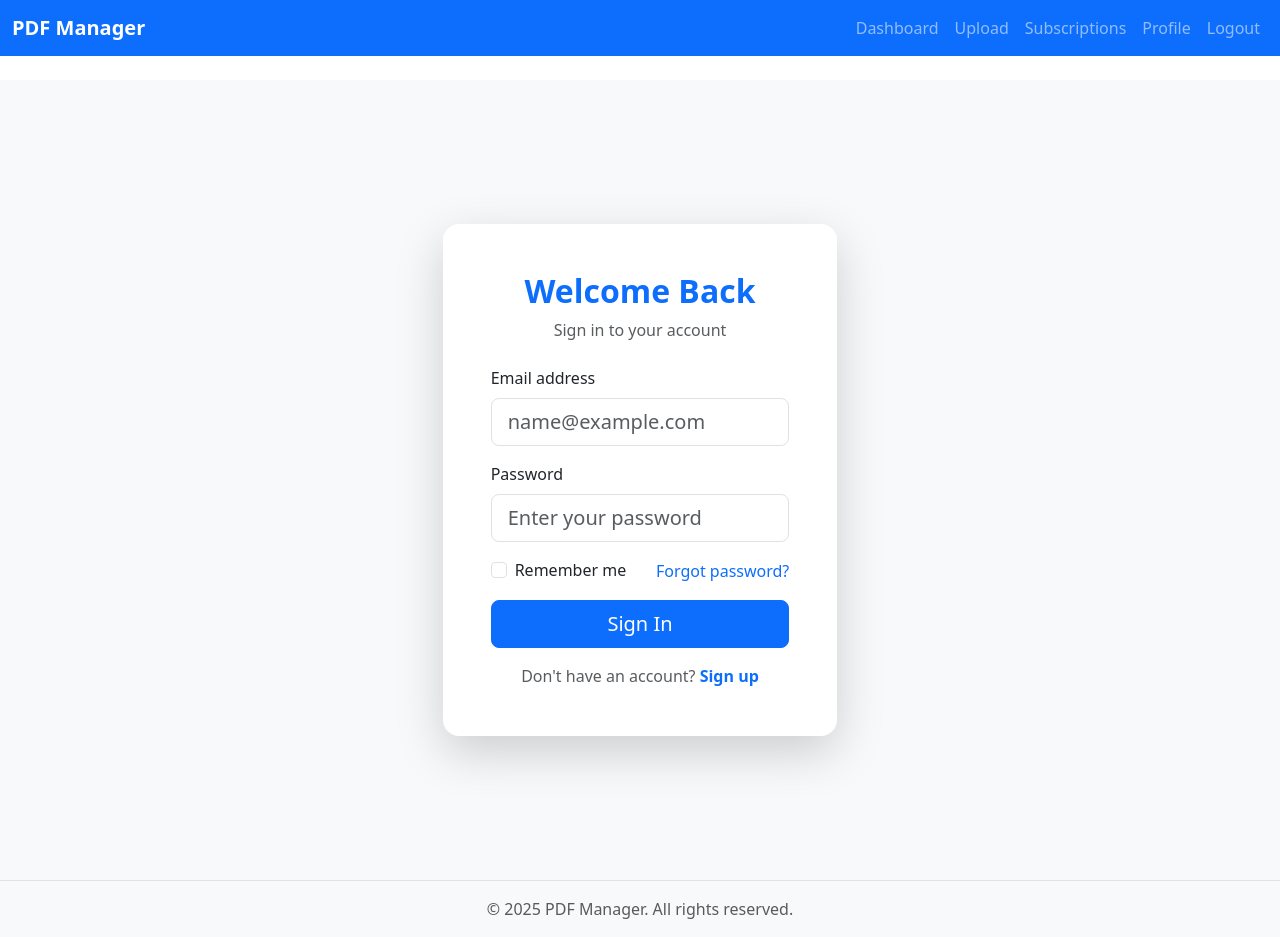
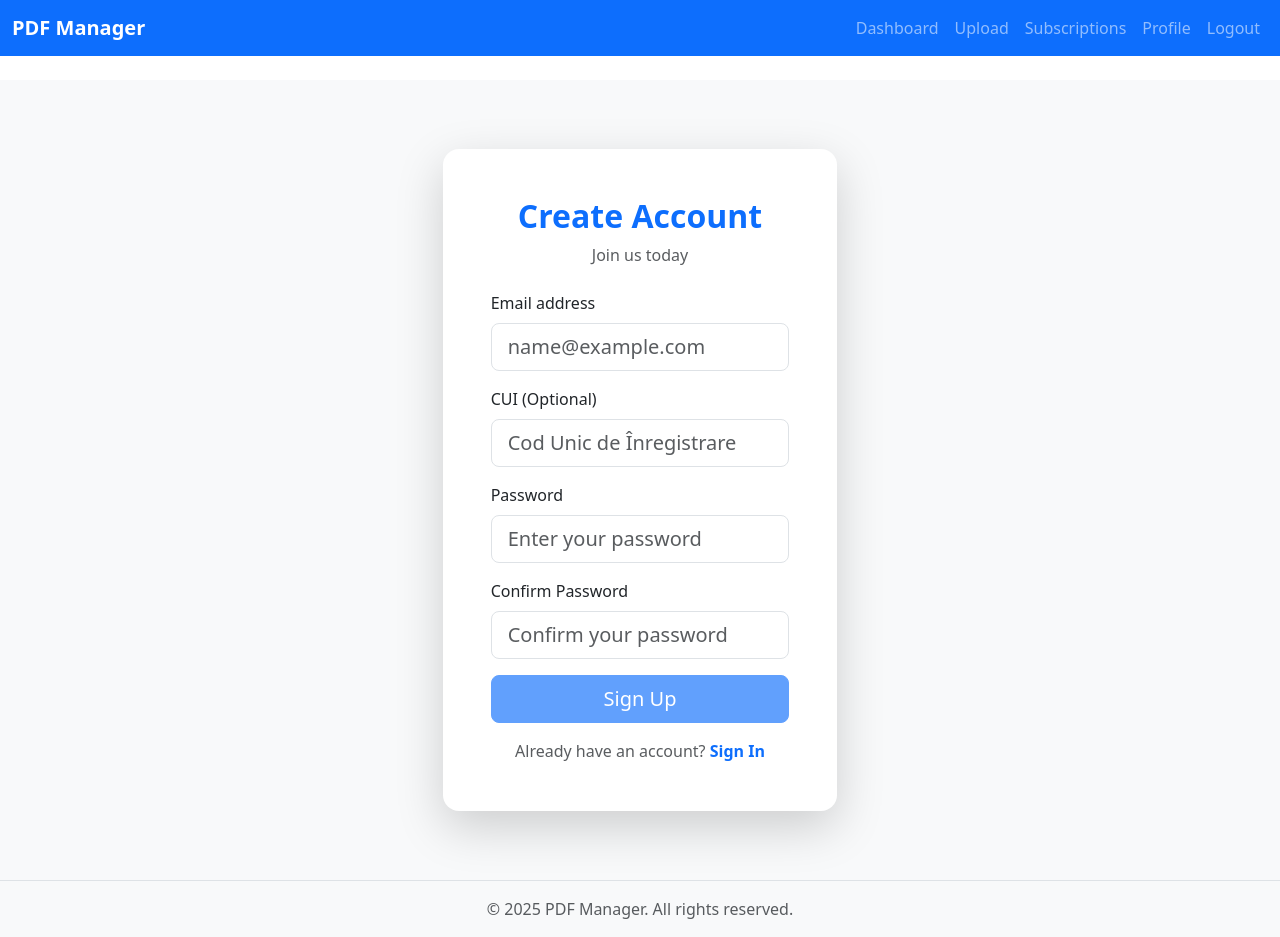
Before and after one commit to alex-olar-2/ppaw-project-frontend, an Angular app: page /register in a window 1280 px wide. Before the commit this address led to /login. Built offline with nearby package versions, Linux system fonts and the light colour scheme; no server answers.

Commit message:
Add Register

```diff
--- a/src/app/app.routes.ts
+++ b/src/app/app.routes.ts
@@ -4,10 +4,12 @@ import { DashboardComponent } from './pages/dashboard/dashboard.component';
 import { UploadComponent } from './pages/upload/upload.component';
 import { SubscriptionsComponent } from './pages/subscriptions/subscriptions.component';
 import { ProfileComponent } from './pages/profile/profile.component';
+import { RegisterComponent } from './pages/register/register.component';
 
 export const routes: Routes = [
   { path: '', redirectTo: '/login', pathMatch: 'full' },
   { path: 'login', component: LoginComponent },
+  { path: 'register', component: RegisterComponent },
   { path: 'subscriptions', component: SubscriptionsComponent },
   { path: 'profile', component: ProfileComponent },
   { path: 'dashboard', component: DashboardComponent },
--- a/src/app/pages/dashboard/dashboard.component.ts
+++ b/src/app/pages/dashboard/dashboard.component.ts
@@ -2,7 +2,8 @@ import { Component, OnInit } from '@angular/core';
 import { CommonModule } from '@angular/common';
 import { Router } from '@angular/router';
 import { UseService } from '../../services/use.service';
-import { Use } from '../../models/models';
+import { Use, User } from '../../models/models';
+import { AuthService } from '../../services/auth.service';
 
 @Component({
   selector: 'app-dashboard',
@@ -12,6 +13,7 @@ import { Use } from '../../models/models';
   styleUrl: './dashboard.component.css'
 })
 export class DashboardComponent implements OnInit {
+  currentUser: User | null = null;
   uses: Use[] = [];
   loading: boolean = true;
 
@@ -29,8 +31,18 @@ export class DashboardComponent implements OnInit {
 
   constructor(
     private router: Router,
-    private useService: UseService
-  ) {}
+    private useService: UseService,
+    private authService: AuthService
+  ) {
+    this.currentUser = this.authService.currentUserValue;
+    this.authService.currentUser$.subscribe(user => {
+      this.currentUser = user;
+    });
+  }
+
+  onLogout() {
+    this.authService.logout();
+  }
 
   ngOnInit(): void {
     this.loadUses();
--- a/src/app/pages/login/login.component.html
+++ b/src/app/pages/login/login.component.html
@@ -44,9 +44,7 @@
                   [(ngModel)]="rememberMe"
                   name="rememberMe"
                 />
-                <label class="form-check-label" for="rememberMe">
-                  Remember me
-                </label>
+                <label class="form-check-label" for="rememberMe"> Remember me </label>
               </div>
               <a href="#" class="text-decoration-none" (click)="onForgotPassword()">
                 Forgot password?
@@ -54,14 +52,14 @@
             </div>
 
             <button type="submit" class="btn btn-primary btn-lg w-100 mb-3">
-              Sign In
+              <a routerLink="/register" class="text-decoration-none fw-bold">Sign Up</a>
             </button>
           </form>
 
           <div class="text-center">
             <p class="text-muted mb-0">
               Don't have an account?
-              <a href="#" class="text-decoration-none fw-bold">Sign up</a>
+              <a routerLink="/register" class="text-decoration-none fw-bold">Sign Up</a>
             </p>
           </div>
         </div>
--- a/src/app/pages/login/login.component.ts
+++ b/src/app/pages/login/login.component.ts
@@ -1,12 +1,14 @@
 import { Component } from '@angular/core';
 import { CommonModule } from '@angular/common';
 import { FormsModule } from '@angular/forms';
-import { Router } from '@angular/router';
+import { Router, RouterLink } from '@angular/router';
+import { AuthService } from '../../services/auth.service'; //
+import { User } from '../../models/models'; //
 
 @Component({
   selector: 'app-login',
   standalone: true,
-  imports: [CommonModule, FormsModule],
+  imports: [CommonModule, FormsModule, RouterLink],
   templateUrl: './login.component.html',
   styleUrl: './login.component.css'
 })
@@ -15,11 +17,27 @@ export class LoginComponent {
   password: string = '';
   rememberMe: boolean = false;
 
-  constructor(private router: Router) {}
+  // Injectăm AuthService
+  constructor(private router: Router, private authService: AuthService) {}
 
   onSubmit(): void {
     console.log('Login attempt:', { email: this.email, password: this.password });
-    // Navigate to dashboard after login
+
+    // AICI AR TREBUI SĂ FIE APELUL CĂTRE BACKEND PENTRU VERIFICARE
+    // Simulăm primirea unui utilizator de la backend
+    const mockUser: User = {
+      id: '1',
+      isVisible: true,
+      email: this.email,
+      subscriptionId: 'sub-free',
+      roleId: 'role-user',
+      // ... alte câmpuri necesare
+    };
+
+    // Stocăm utilizatorul în sesiune folosind serviciul
+    this.authService.login(mockUser);
+
+    // Navigăm către dashboard
     this.router.navigate(['/dashboard']);
   }
 
--- /dev/null
+++ b/src/app/pages/register/register.component.html
@@ -0,0 +1,86 @@
+<div class="container-fluid vh-100 d-flex align-items-center justify-content-center bg-light">
+  <div class="row w-100">
+    <div class="col-md-6 col-lg-4 mx-auto">
+      <div class="card shadow-lg border-0 rounded-4">
+        <div class="card-body p-5">
+          <div class="text-center mb-4">
+            <h2 class="fw-bold text-primary mb-2">Create Account</h2>
+            <p class="text-muted">Join us today</p>
+          </div>
+
+          <div *ngIf="errorMessage" class="alert alert-danger" role="alert">
+            {{ errorMessage }}
+          </div>
+
+          <form (ngSubmit)="onSubmit()" #registerForm="ngForm">
+            <div class="mb-3">
+              <label for="email" class="form-label">Email address</label>
+              <input
+                type="email"
+                class="form-control form-control-lg"
+                id="email"
+                [(ngModel)]="registerData.email"
+                name="email"
+                placeholder="name@example.com"
+                required
+              />
+            </div>
+
+            <div class="mb-3">
+              <label for="cui" class="form-label">CUI (Optional)</label>
+              <input
+                type="text"
+                class="form-control form-control-lg"
+                id="cui"
+                [(ngModel)]="registerData.cui"
+                name="cui"
+                placeholder="Cod Unic de Înregistrare"
+              />
+            </div>
+
+            <div class="mb-3">
+              <label for="password" class="form-label">Password</label>
+              <input
+                type="password"
+                class="form-control form-control-lg"
+                id="password"
+                [(ngModel)]="registerData.password"
+                name="password"
+                placeholder="Enter your password"
+                required
+                minlength="6"
+              />
+            </div>
+
+            <div class="mb-3">
+              <label for="confirmPassword" class="form-label">Confirm Password</label>
+              <input
+                type="password"
+                class="form-control form-control-lg"
+                id="confirmPassword"
+                [(ngModel)]="registerData.confirmPassword"
+                name="confirmPassword"
+                placeholder="Confirm your password"
+                required
+              />
+            </div>
+
+            <button
+              type="submit"
+              class="btn btn-primary btn-lg w-100 mb-3"
+              [disabled]="!registerForm.form.valid">
+              Sign Up
+            </button>
+          </form>
+
+          <div class="text-center">
+            <p class="text-muted mb-0">
+              Already have an account?
+              <a routerLink="/login" class="text-decoration-none fw-bold">Sign In</a>
+            </p>
+          </div>
+        </div>
+      </div>
+    </div>
+  </div>
+</div>
--- /dev/null
+++ b/src/app/pages/register/register.component.ts
@@ -0,0 +1,80 @@
+import { Component, OnInit } from '@angular/core';
+import { CommonModule } from '@angular/common';
+import { FormsModule } from '@angular/forms';
+import { Router, RouterLink } from '@angular/router';
+import { UserService } from '../../services/user.service';
+import { RoleService } from '../../services/role.service';
+import { SubscriptionService } from '../../services/subscription.service';
+
+@Component({
+  selector: 'app-register',
+  standalone: true,
+  imports: [CommonModule, FormsModule, RouterLink],
+  templateUrl: './register.component.html',
+  styleUrl: './register.component.css' // Poți crea un fișier css gol sau copia stilurile din login
+})
+export class RegisterComponent implements OnInit {
+  // Model pentru formular
+  registerData = {
+    email: '',
+    password: '',
+    confirmPassword: '',
+    cui: ''
+  };
+
+  private defaultRoleId: string = '';
+  private defaultSubscriptionId: string = '';
+  errorMessage: string = '';
+
+  constructor(
+    private userService: UserService,
+    private roleService: RoleService,
+    private subscriptionService: SubscriptionService,
+    private router: Router
+  ) {}
+
+  ngOnInit(): void {
+    // Obținem Rolul Implicit
+    this.roleService.getDefaultRole().subscribe({
+      next: (role) => {
+        if (role) this.defaultRoleId = role.id;
+      },
+      error: (err) => console.error('Error fetching default role', err)
+    });
+
+    // Obținem Abonamentul Implicit
+    this.subscriptionService.getDefaultSubscription().subscribe({
+      next: (sub) => {
+        if (sub) this.defaultSubscriptionId = sub.id;
+      },
+      error: (err) => console.error('Error fetching default subscription', err)
+    });
+  }
+
+  onSubmit(): void {
+    if (this.registerData.password !== this.registerData.confirmPassword) {
+      this.errorMessage = 'Parolele nu coincid!';
+      return;
+    }
+
+    // Construim obiectul utilizator conform UserService
+    const newUser = {
+      email: this.registerData.email,
+      password: this.registerData.password,
+      cui: this.registerData.cui,
+      roleId: this.defaultRoleId,
+      subscriptionId: this.defaultSubscriptionId
+    };
+
+    this.userService.addUser(newUser).subscribe({
+      next: () => {
+        console.log('User created successfully');
+        this.router.navigate(['/login']);
+      },
+      error: (err) => {
+        console.error('Registration failed', err);
+        this.errorMessage = 'A apărut o eroare la înregistrare.';
+      }
+    });
+  }
+}
--- /dev/null
+++ b/src/app/services/auth.service.ts
@@ -0,0 +1,47 @@
+import { Injectable } from '@angular/core';
+import { BehaviorSubject, Observable } from 'rxjs';
+import { User } from '../models/models';
+import { Router } from '@angular/router';
+
+@Injectable({
+  providedIn: 'root'
+})
+export class AuthService {
+  private currentUserSubject: BehaviorSubject<User | null>;
+  public currentUser$: Observable<User | null>;
+
+  constructor(private router: Router) {
+    // La inițializare, verificăm dacă există date în sessionStorage
+    const storedUser = sessionStorage.getItem('CurrentUser');
+    this.currentUserSubject = new BehaviorSubject<User | null>(storedUser ? JSON.parse(storedUser) : null);
+    this.currentUser$ = this.currentUserSubject.asObservable();
+  }
+
+  // Metoda pentru a obține valoarea curentă (fără a te abona)
+  public get currentUserValue(): User | null {
+    return this.currentUserSubject.value;
+  }
+
+  // Apelată la Login
+  login(user: User): void {
+    // 1. Salvăm în sessionStorage (persistă până la închiderea tab-ului)
+    sessionStorage.setItem('CurrentUser', JSON.stringify(user));
+    // 2. Notificăm restul aplicației
+    this.currentUserSubject.next(user);
+  }
+
+  // Apelată la Logout
+  logout(): void {
+    // 1. Ștergem din sessionStorage
+    sessionStorage.removeItem('CurrentUser');
+    // 2. Setăm null în aplicație
+    this.currentUserSubject.next(null);
+    // 3. Redirecționăm către login
+    this.router.navigate(['/login']);
+  }
+
+  // Verifică dacă utilizatorul este logat
+  isLoggedIn(): boolean {
+    return !!this.currentUserValue;
+  }
+}
```
Also changed, not shown: src/app/pages/register/register.component.css (added).
